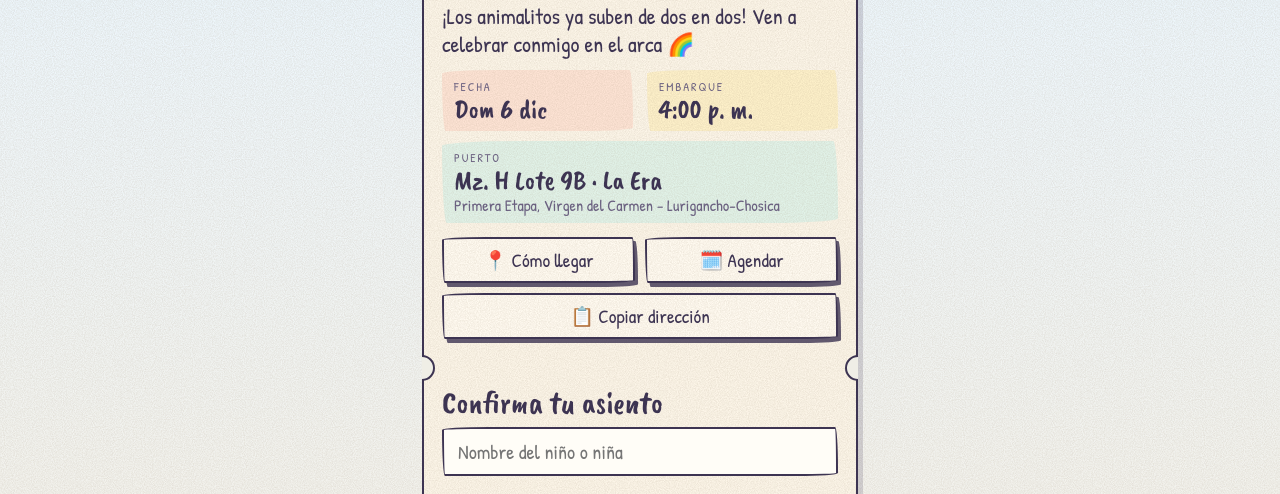
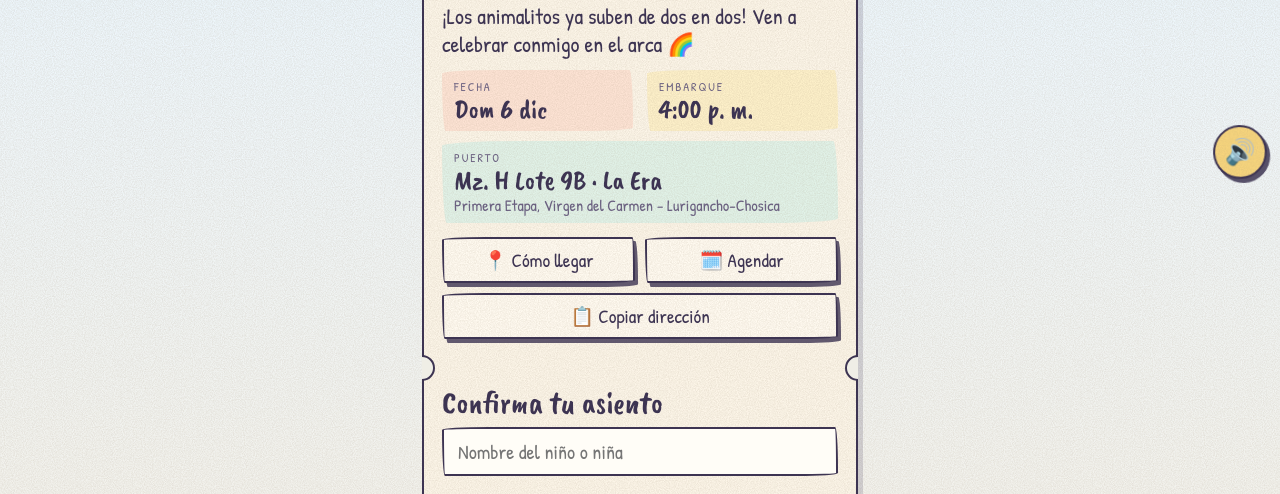
Before and after one commit to nandoestebanif/cumple-liz, a plain HTML site: page index.html in a window 1280 px wide. Shown: the part 606-1100 px from the top of the page. Drawn offline with nearby package versions, Linux system fonts and the light colour scheme.

Commit message:
Agrega la canción del arca de Noé
Add music playback functionality with button controls.

```diff
--- a/index.html
+++ b/index.html
@@ -130,6 +130,9 @@
   .hermanos label{font-family:"Caveat Brush";font-size:26px;padding:2px 0}
   .casillas input:checked+label,.hermanos input:checked+label{background:var(--grano),var(--menta);box-shadow:3px 4px 0 rgba(61,52,82,.8);transform:rotate(-1.5deg)}
   .casillas input:focus-visible+label,.hermanos input:focus-visible+label{outline:3px dashed var(--tinta);outline-offset:3px}
+  .musica-btn{position:fixed;right:14px;bottom:16px;z-index:25;width:52px;height:52px;border-radius:50%;border:2.5px solid var(--tinta);background:var(--grano),var(--mantequilla);font-size:24px;line-height:1;cursor:pointer;box-shadow:3px 4px 0 rgba(61,52,82,.85);display:grid;place-items:center;padding:0}
+  .musica-btn.sonando{animation:latido 1.2s ease-in-out infinite}
+  @keyframes latido{50%{transform:scale(1.08) rotate(-6deg)}}
   @media (max-width:360px){.ojo{flex-basis:100px;height:100px}.ojo svg{width:100px;height:100px}.ojo img{width:78px;height:78px;inset:11px}.frase{font-size:20px}}
   @media (prefers-reduced-motion:reduce){*,*::before{animation:none!important}.arco{stroke-dashoffset:0}}
 </style>
@@ -316,10 +319,22 @@
   </main>
   <p class="pie">Con cariño, Liz Adieli ♡</p>
 </div>
+<audio id="musica" src="https://nandoestebanif.github.io/cumple-liz/cancion.mp3" loop preload="auto"></audio>
+<button class="musica-btn" id="musica-btn" type="button" aria-label="Reproducir la canción">🔇</button>
 <div class="toast" id="toast" role="status"></div>
 
 <script>
 (function(){
+  var musica=document.getElementById("musica"),btnM=document.getElementById("musica-btn"),EVS=["pointerdown","keydown","touchstart","scroll"];
+  musica.volume=0.5;
+  function pintarBtn(){var on=!musica.paused;btnM.textContent=on?"🔊":"🔇";btnM.setAttribute("aria-label",on?"Pausar la canción":"Reproducir la canción");btnM.classList.toggle("sonando",on);}
+  function quitar(){EVS.forEach(function(ev){window.removeEventListener(ev,porGesto,true)});}
+  function tocar(){var p=musica.play();if(p&&p.then){p.then(function(){quitar();pintarBtn();},pintarBtn);}else pintarBtn();}
+  function porGesto(e){if(e.target&&e.target.closest&&e.target.closest("#musica-btn"))return;if(musica.paused&&!musica.dataset.pausado)tocar();}
+  EVS.forEach(function(ev){window.addEventListener(ev,porGesto,{capture:true,passive:true})});
+  btnM.addEventListener("click",function(){if(musica.paused){delete musica.dataset.pausado;tocar();}else{musica.pause();musica.dataset.pausado="1";quitar();}});
+  musica.addEventListener("play",pintarBtn);musica.addEventListener("pause",pintarBtn);
+  tocar();
   var COL=["#ee8b84","#f6b79b","#f7d57c","#a7d8bd","#9fc8ec","#c4aee6","#f3b3c9"];
   function toast(m){var t=document.getElementById("toast");t.textContent=m;t.classList.add("ver");clearTimeout(toast.k);toast.k=setTimeout(function(){t.classList.remove("ver")},2000);}
   function lluviaCrayolas(){
```
